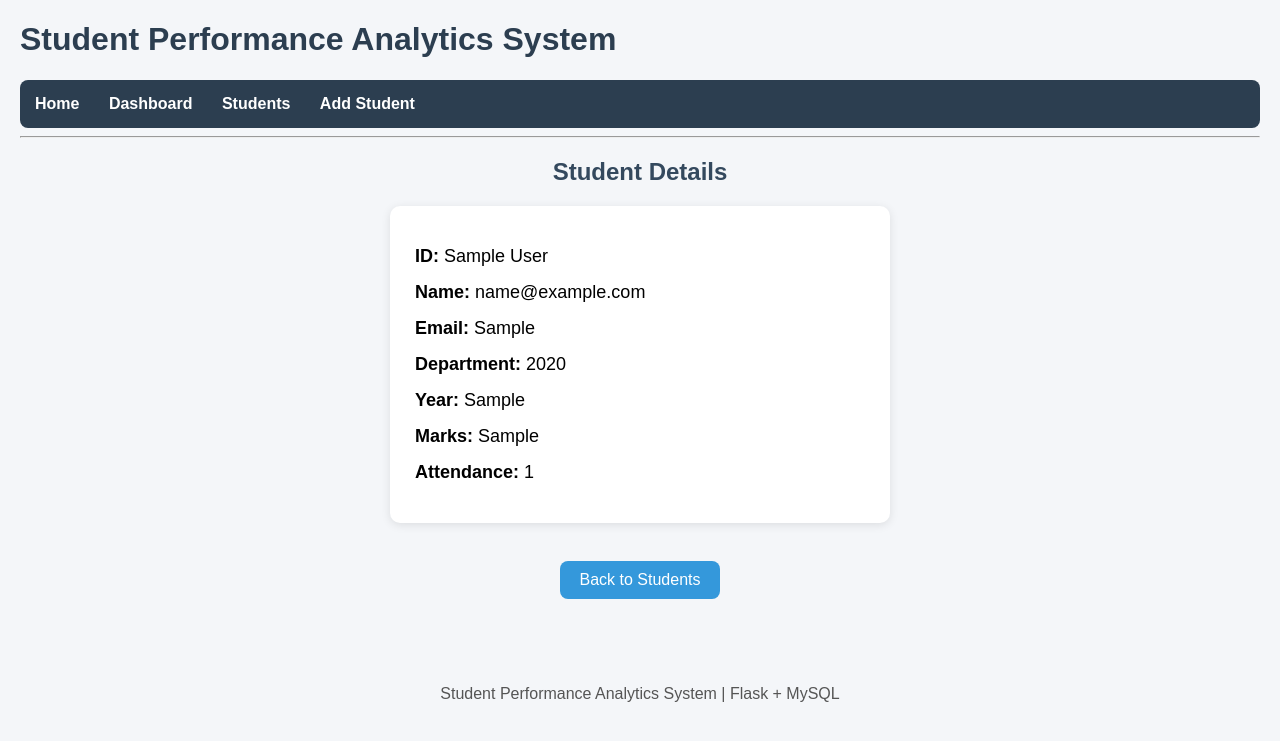
After one commit to satindersingh2928-spec/student-performance-analytics-system, a Flask app: page /student/1 in a window 1280 px wide. The commit adds this page. Shown: the top 741 px of the page. Run offline with Flask 3, Linux system fonts and the light colour scheme; tables that the repository leaves empty or names only in its code hold one stand-in row (values such as "Sample post").

Commit message:
Added student details page, sorting and pagination

```diff
--- a/app.py
+++ b/app.py
@@ -1,4 +1,7 @@
-from flask import Flask, render_template, request, redirect
+from flask import Flask, render_template, request, redirect, send_file, Response
+import csv
+from openpyxl import Workbook
+from reportlab.platypus import SimpleDocTemplate, Table
 from models.student import (
     add_student,
     delete_student,
@@ -16,7 +19,10 @@ from models.student import (
     get_low_performers,
     get_low_attendance_students,
     get_department_toppers,
-    get_performance_categories
+    get_performance_categories,
+    get_student_details,
+    get_students_count,
+    get_total_pages
 )
 
 app = Flask(__name__)
@@ -69,20 +75,28 @@ def dashboard():
 def students():
 
     search_query = request.args.get("search")
+    sort_by = request.args.get("sort")
+    page = request.args.get("page", 1, type=int)
 
     if search_query:
 
         students_data = search_students(search_query)
 
     else:
+        students_data = get_all_students(sort_by, page)
 
-        students_data = get_all_students()
+    total_students = get_students_count()
+    total_pages = get_total_pages()
 
     return render_template(
-        "students.html",
-        students=students_data,
-        search_query=search_query
-    )
+    "students.html",
+    students=students_data,
+    search_query=search_query,
+    sort_by=sort_by,
+    page=page,
+    total_students=total_students,
+    total_pages=total_pages
+)
 
 @app.route("/add-student", methods=["GET", "POST"])
 def add_student_page():
@@ -139,5 +153,107 @@ def edit_student(student_id):
         student=student
     )
 
+@app.route("/export-csv")
+def export_csv():
+
+    students = get_all_students()
+
+    def generate():
+
+        yield "ID,Name,Email,Department,Year,Marks,Attendance\n"
+
+        for student in students:
+
+            row = f"{student[0]},{student[1]},{student[2]},{student[3]},{student[4]},{student[5]},{student[6]}\n"
+
+            yield row
+
+    return Response(
+        generate(),
+        mimetype="text/csv",
+        headers={
+            "Content-Disposition":
+            "attachment; filename=students.csv"
+        }
+    )
+
+@app.route("/export-excel")
+def export_excel():
+
+    students = get_all_students()
+
+    workbook = Workbook()
+    sheet = workbook.active
+
+    sheet.title = "Students Data"
+
+    # Header Row
+    sheet.append([
+        "ID",
+        "Name",
+        "Email",
+        "Department",
+        "Year",
+        "Marks",
+        "Attendance"
+    ])
+
+    # Student Data
+    for student in students:
+        sheet.append(student)
+
+    file_name = "students.xlsx"
+
+    workbook.save(file_name)
+
+    return send_file(
+        file_name,
+        as_attachment=True
+    )
+
+@app.route("/export-pdf")
+def export_pdf():
+
+    students = get_all_students()
+
+    pdf_file = "students_report.pdf"
+
+    document = SimpleDocTemplate(pdf_file)
+
+    data = [
+        ["ID", "Name", "Department", "Marks", "Attendance"]
+    ]
+
+    for student in students:
+
+        data.append([
+            student[0],
+            student[1],
+            student[3],
+            student[5],
+            student[6]
+        ])
+
+    table = Table(data)
+
+    elements = [table]
+
+    document.build(elements)
+
+    return send_file(
+        pdf_file,
+        as_attachment=True
+    )
+
+@app.route("/student/<int:student_id>")
+def student_details(student_id):
+
+    student = get_student_details(student_id)
+
+    return render_template(
+        "student_details.html",
+        student=student
+    )
+
 if __name__ == "__main__":
     app.run(debug=True)
--- a/models/student.py
+++ b/models/student.py
@@ -23,12 +23,25 @@ def add_student(name, email, department, year, marks, attendance):
 
     print("Student Added Successfully!")
 
-def get_all_students():
+def get_all_students(sort_by=None, page=1):
 
     conn = get_connection()
     cursor = conn.cursor()
+    per_page = 10
+    offset = (page - 1) * per_page
 
     query = "SELECT * FROM students"
+
+    if sort_by == "name":
+        query += " ORDER BY student_name ASC"
+
+    elif sort_by == "marks":
+        query += " ORDER BY marks DESC"
+
+    elif sort_by == "attendance":
+        query += " ORDER BY attendance DESC"
+
+    query += f" LIMIT {per_page} OFFSET {offset}"
 
     cursor.execute(query)
 
@@ -315,3 +328,47 @@ def get_performance_categories():
     conn.close()
 
     return data
+
+
+def get_student_details(student_id):
+
+    conn = get_connection()
+    cursor = conn.cursor()
+
+    query = """
+    SELECT * FROM students
+    WHERE student_id = %s
+    """
+
+    cursor.execute(query, (student_id,))
+    student = cursor.fetchone()
+
+    conn.close()
+
+    return student
+
+def get_students_count():
+
+    conn = get_connection()
+    cursor = conn.cursor()
+
+    query = "SELECT COUNT(*) FROM students"
+
+    cursor.execute(query)
+
+    count = cursor.fetchone()[0]
+
+    cursor.close()
+    conn.close()
+
+    return count
+
+def get_total_pages():
+
+    total_students = get_students_count()
+
+    per_page = 10
+
+    total_pages = (total_students + per_page - 1) // per_page
+
+    return total_pages
--- a/static/css/style.css
+++ b/static/css/style.css
@@ -187,7 +187,7 @@ button:hover{
     color:#2c3e50;
 
     padding:12px 22px;
-    margin:15px 0;
+    margin:0;
 
     border-left:5px solid #3498db;
     border-radius:8px;
@@ -196,6 +196,10 @@ button:hover{
     font-weight:bold;
 
     box-shadow:0 2px 8px rgba(0,0,0,0.1);
+}
+
+.result-count{
+    margin-left:20px;
 }
 
 .home-container{
@@ -260,3 +264,142 @@ footer{
 
     font-size:16px;
 }
+.export-btn{
+    display:inline-block;
+    background:#f39c12;
+    color:white;
+    padding:12px 25px;
+    border-radius:8px;
+    text-decoration:none;
+}
+
+.excel-btn{
+    display:inline-block;
+    background-color:#27ae60;
+    color:white;
+    padding:12px 25px;
+    border-radius:8px;
+    text-decoration:none;
+}
+
+.pdf-btn{
+    display:inline-block;
+    background-color:#e74c3c;
+    color:white;
+    padding:12px 25px;
+    border-radius:8px;
+    text-decoration:none;
+}
+.export-section{
+    display:flex;
+    align-items:center;
+    gap:15px;
+
+    margin-top:20px;
+    margin-bottom:20px;
+}
+
+.export-section a{
+    margin-right:15px;
+}
+
+.view-btn{
+    background-color:#9b59b6;
+    color:white;
+
+    padding:8px 15px;
+    border-radius:5px;
+
+    text-decoration:none;
+    margin-right:5px;
+}
+
+.view-btn:hover{
+    background-color:#8e44ad;
+}
+
+.student-card{
+    background:white;
+
+    padding:25px;
+
+    border-radius:10px;
+
+    box-shadow:0px 2px 10px rgba(0,0,0,0.1);
+
+    max-width:450px;
+
+    margin:0 auto;
+}
+
+.student-card p{
+    margin:15px 0;
+    font-size:18px;
+}
+
+.back-btn{
+    display:inline-block;
+
+    background:#3498db;
+    color:white;
+
+    padding:10px 20px;
+
+    border-radius:8px;
+
+    text-decoration:none;
+}
+
+.back-btn:hover{
+    background:#2980b9;
+}
+
+.details-heading{
+    text-align:center;
+    margin-bottom:20px;
+}
+
+.back-btn{
+    display:block;
+    width:fit-content;
+    margin:20px auto;
+}
+
+.search-form select{
+
+    padding:10px;
+
+    border-radius:5px;
+
+    margin-left:10px;
+
+    border:1px solid #ccc;
+}
+
+.pagination{
+
+    margin-top:20px;
+
+    text-align:center;
+}
+
+.page-btn{
+
+    display:inline-block;
+
+    background:#3498db;
+    color:white;
+
+    padding:10px 20px;
+
+    border-radius:8px;
+
+    text-decoration:none;
+
+    margin:0 5px;
+}
+
+.page-btn:hover{
+
+    background:#2980b9;
+}
--- /dev/null
+++ b/templates/student_details.html
@@ -0,0 +1,33 @@
+{% extends "base.html" %}
+
+{% block content %}
+
+<h2 class="details-heading">
+    Student Details
+</h2>
+
+<div class="student-card">
+
+    <p><strong>ID:</strong> {{ student[0] }}</p>
+
+    <p><strong>Name:</strong> {{ student[1] }}</p>
+
+    <p><strong>Email:</strong> {{ student[2] }}</p>
+
+    <p><strong>Department:</strong> {{ student[3] }}</p>
+
+    <p><strong>Year:</strong> {{ student[4] }}</p>
+
+    <p><strong>Marks:</strong> {{ student[5] }}</p>
+
+    <p><strong>Attendance:</strong> {{ student[6] }}</p>
+
+</div>
+
+<br>
+
+<a href="/students" class="back-btn">
+    Back to Students
+</a>
+
+{% endblock %}
```
Also changed, not shown: templates/students.html (+55 -4 lines), 1 other file.
